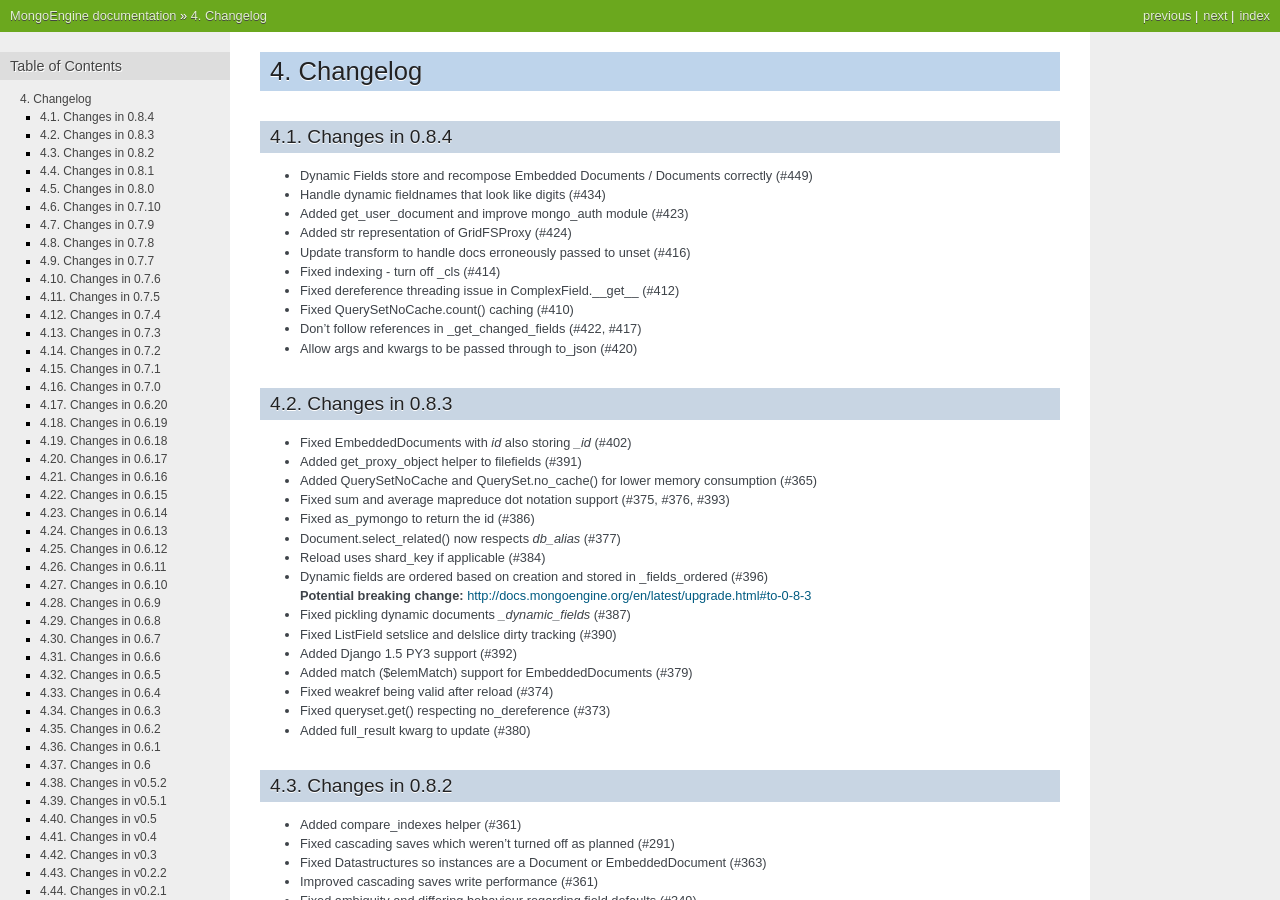
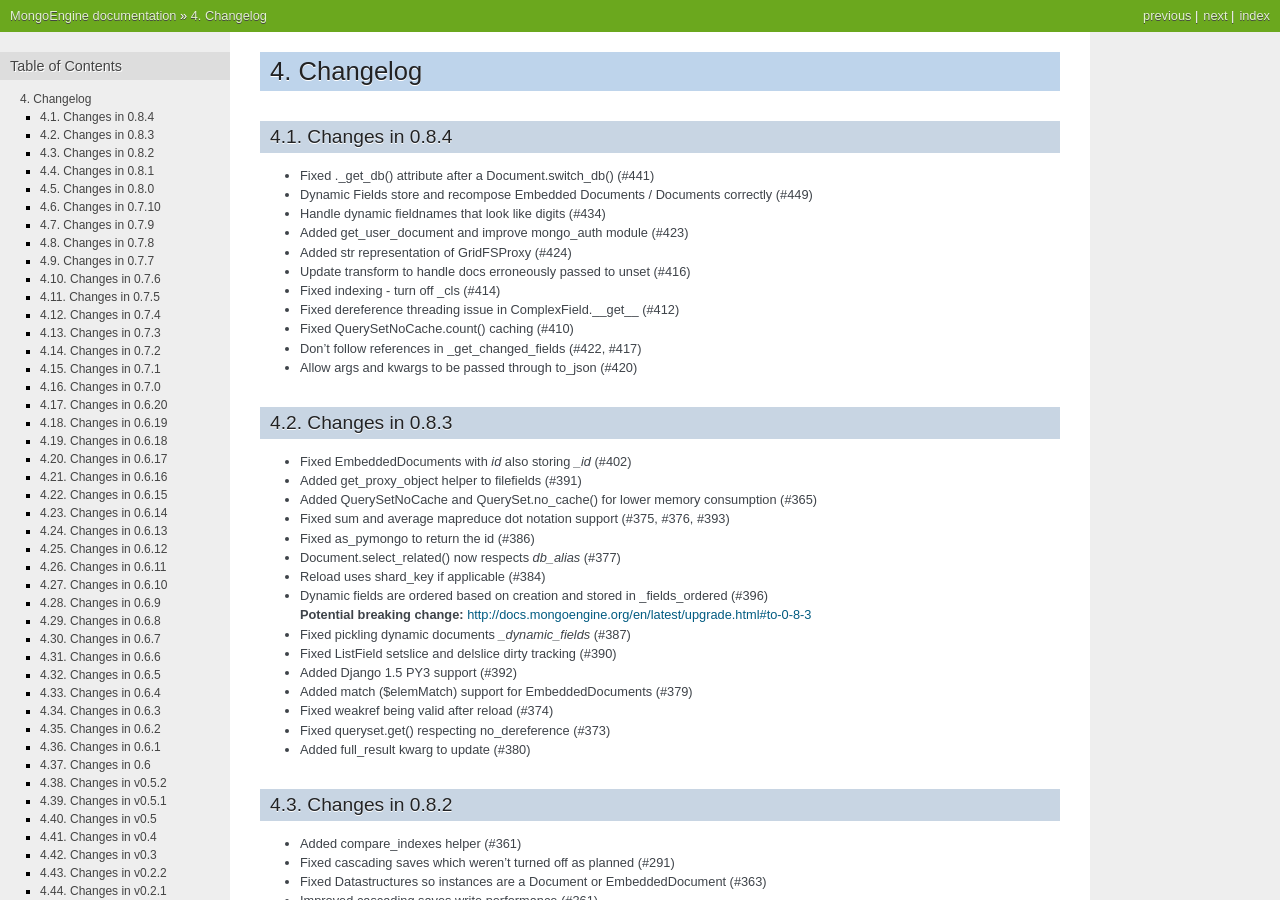
Before and after one commit to MongoEngine/mongoengine, a Sphinx documentation site: the page built from docs/changelog.rst, in a window 1280 px wide and 900 px high. Built offline with Sphinx 7.4.7, drawn with Linux system fonts in a browser that asks for light colours; the version number could not be read and is left out.

Commit message:
Update AUTHORS and Changelog (#441)

```diff
--- a/docs/changelog.rst
+++ b/docs/changelog.rst
@@ -4,6 +4,7 @@ Changelog
 
 Changes in 0.8.4
 ================
+- Fixed ._get_db() attribute after a Document.switch_db() (#441)
 - Dynamic Fields store and recompose Embedded Documents / Documents correctly (#449)
 - Handle dynamic fieldnames that look like digits (#434)
 - Added get_user_document and improve mongo_auth module (#423)
```
Also changed, not shown: 1 other file.
